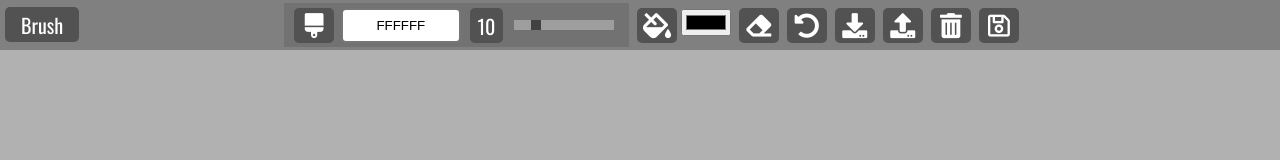
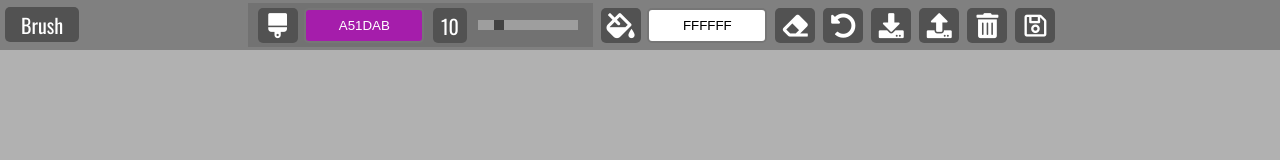
Before and after one commit to isnendyankp/paintclone.github.io, a plain HTML site: page index.html in a window 1280 px wide. Drawn offline with nearby package versions, Linux system fonts and the light colour scheme.

Commit message:
S21-198: add value & add input script for bucket

```diff
--- a/index.html
+++ b/index.html
@@ -18,14 +18,14 @@
         <!-- Brush -->
         <div class="brush tool">
             <i class="fas fa-brush" id="brush" title="Brush"></i>
-            <input type="text" class="jscolor" id="brush-color">
+            <input class="jscolor" value="a51dab" id="brush-color">
             <span class="size" id="brush-size" title="Brush Size">10</span>
             <input type="range" min="1" max="50" value="10" class="slider" id="brush-slider">
         </div>
         <!-- Bucket -->
         <div class="bucket tool">
             <i class="fas fa-fill-drip" title="Background Color"></i>
-            <input type="color">
+            <input class="jscolor" value="ffffff" id="bucket-color">
         </div>
         <!-- Eraser -->
         <div class="tool">
```
